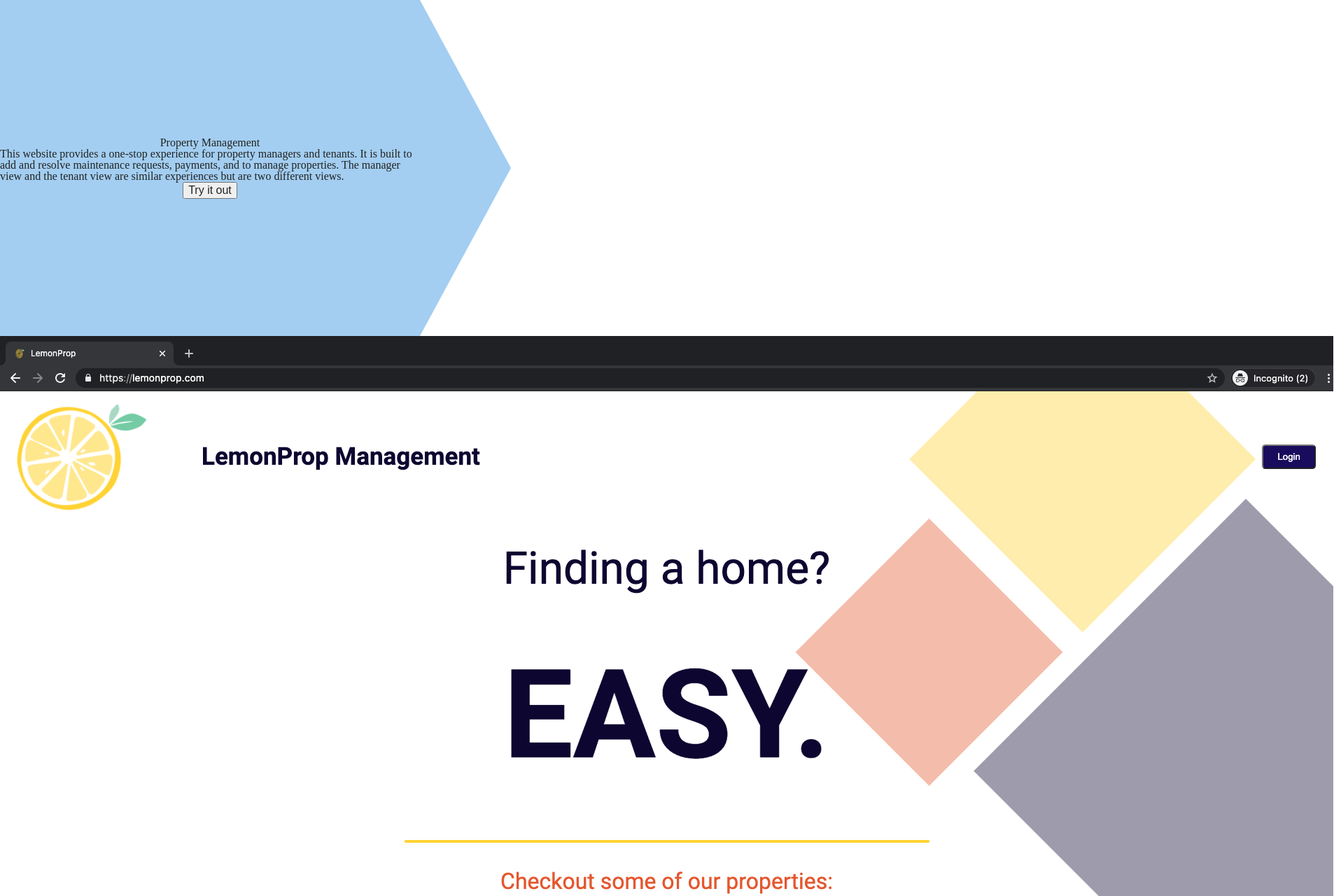
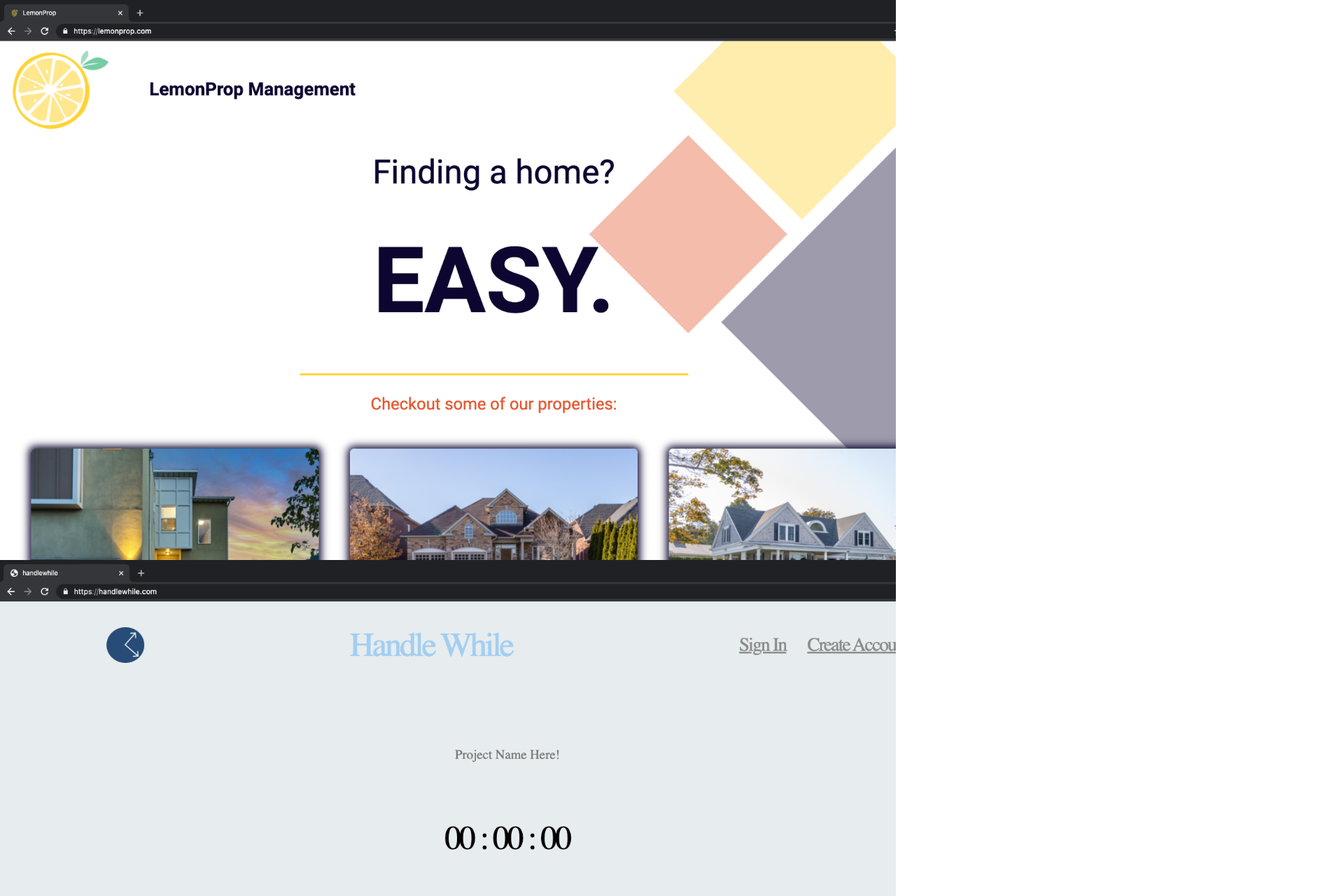
Before and after one commit to MichaelJHTaggart/professional-portfolio, a React (Create React App) app: page / in a window 1280 px wide. Shown: the top 1280 px of the page at 70% size, 1906 px wide, since content can reach past the window. Built offline with nearby package versions, Linux system fonts and the light colour scheme.

Commit message:
parallax work

```diff
--- a/src/Components/Body.js
+++ b/src/Components/Body.js
@@ -1,58 +1,48 @@
 import '../scss/main.scss'
-import lemonLarge from '../assets/images/lemonpropLarge.png'
-import handleLarge from '../assets/images/handlewhileLarge.png'
-import handlePhone from '../assets/images/pHandlewhile.png'
-import lemonPhone from '../assets/images/pLemonprop.png'
+
 
 const Body = props => {
 
   const openNewTab = (url) => {
     const win = window.open(`${url}`);
     win.focus();
-
   }
 
+  window.addEventListener("scroll", function () {
+    const parallax = document.getElementById("parallax");
+    let offset = window.pageYOffset;
+    parallax.style.backgroundPositionY = offset * 0.7 + "px";
+  })
 
   return (
     <div>
-      <section className="body">
-
-        <div className="project-banner-right">
+      {/* <div className="project-banner-left">
         <h2>Property Management</h2>
         <p>This website provides a one-stop experience for property managers and tenants. It is built to add and resolve maintenance requests, payments, and to manage properties. The manager view and the tenant view are similar experiences but are two different views.</p>
 
-          <button onClick={() => openNewTab('https://handlewhile.com')} aria-label="Check out the website!">Try it out
+        <button className="project-button"
+          onClick={() => openNewTab('https://lemonprop.com')} aria-label="Check out the website!">Try it out
           </button>
-        </div>
+      </div> */}
+      <section id="parallax">
 
-        <div id="parallax-image-1">
-          <img alt="A preview of the website at the size of a personal computer" class="responsive-image" src={lemonLarge} />
-        </div>
-        <div id="parallax-image-right">
+        {/* <div>
           <img alt="A preview of the website at the size of a cellphone" class="responsive-image-small" src={lemonPhone} />
-        </div>
-
-
+        </div> */}
       </section>
-
-      <section className="body">
-        <div className="project-banner-left">
+      {/* <div className="project-banner-right">
         <h2>Time Management</h2>
         <p>Managing time is important in every business. Once you create an account you will be able to track your time for each project that you start! Don't forget to name each project!</p>
-          <button className="project-button" onClick={() => openNewTab('https://lemonprop.com')} aria-label="Check out the website!">Try it out
+        <button className="project-button" onClick={() => openNewTab('https://handlewhile.com')} aria-label="Check out the website!">Try it out
           </button>
-        </div>
+      </div> */}
+      <section id="parallax">
 
-
-        <div id="parallax-image-2">
-          <img alt="A preview of the website at the size of a personal computer" class="responsive-image" src={handleLarge} />
-        </div>
-        <div id="parallax-image-left">
+        {/* <div>
           <img alt="A preview of the website at the size of a cellphone" src={handlePhone} />
-        </div>
+        </div> */}
       </section>
-
-    </div>
+    </div >
   );
 }
 export default Body
--- a/src/scss/main.scss
+++ b/src/scss/main.scss
@@ -80,3 +80,21 @@ $font-weights: (
     border-bottom: 240px solid transparent;
   }
 }
+
+section {
+  display: flex;
+  align-items: center;
+  justify-content: center;
+  width: 100%;
+  height: 100vh;
+}
+
+section:nth-child(1){
+  background-image: url("../../src/assets/images/lemonpropLarge.png");
+  background-size: cover;
+}
+
+section:nth-child(2){
+  background-image: url("../../src/assets/images/handlewhileLarge.png");
+  background-size: cover;
+}
```
Also changed, not shown: 3 other files (tests, documents, lock files or other folders). Lines whose indentation alone changed are shown as unchanged.
